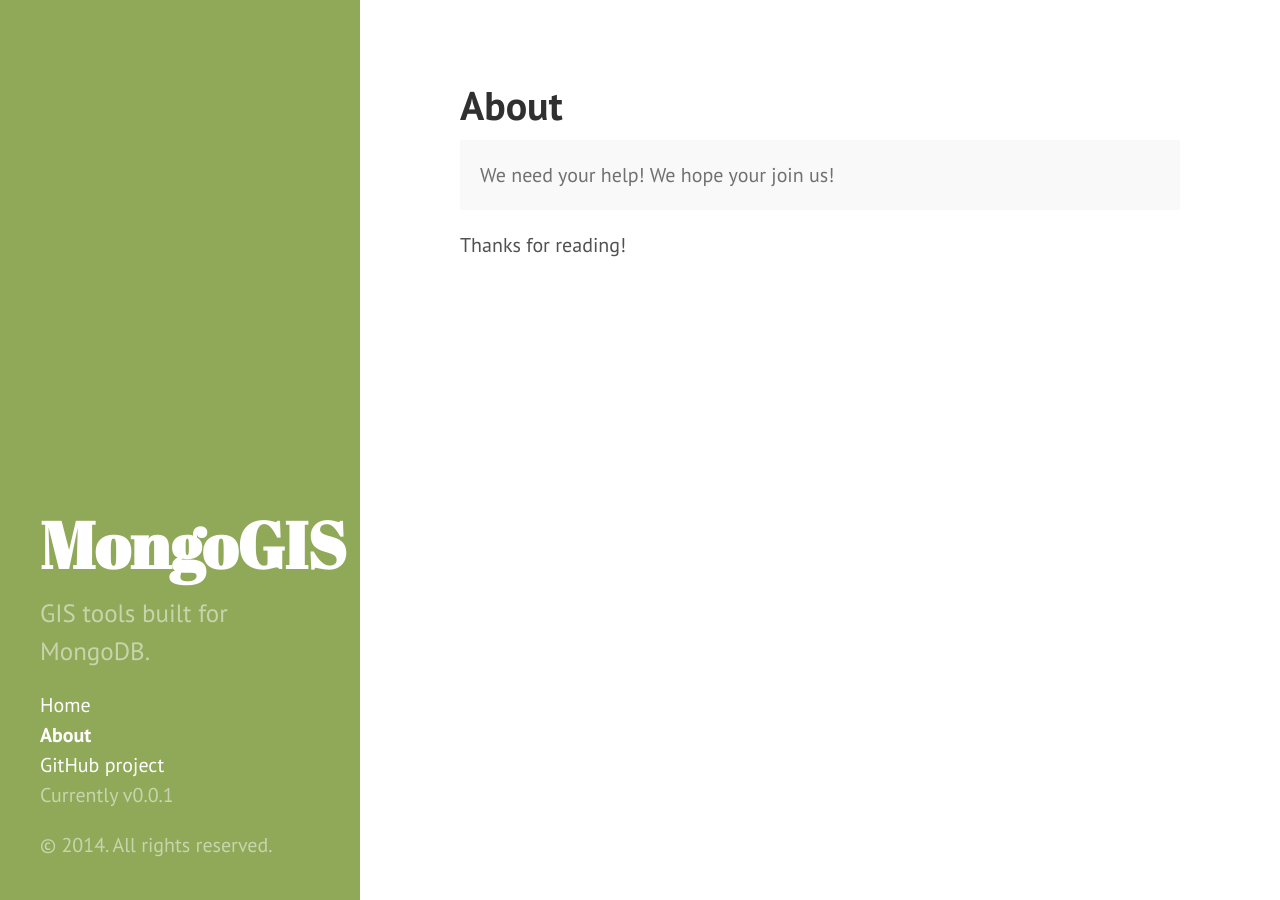
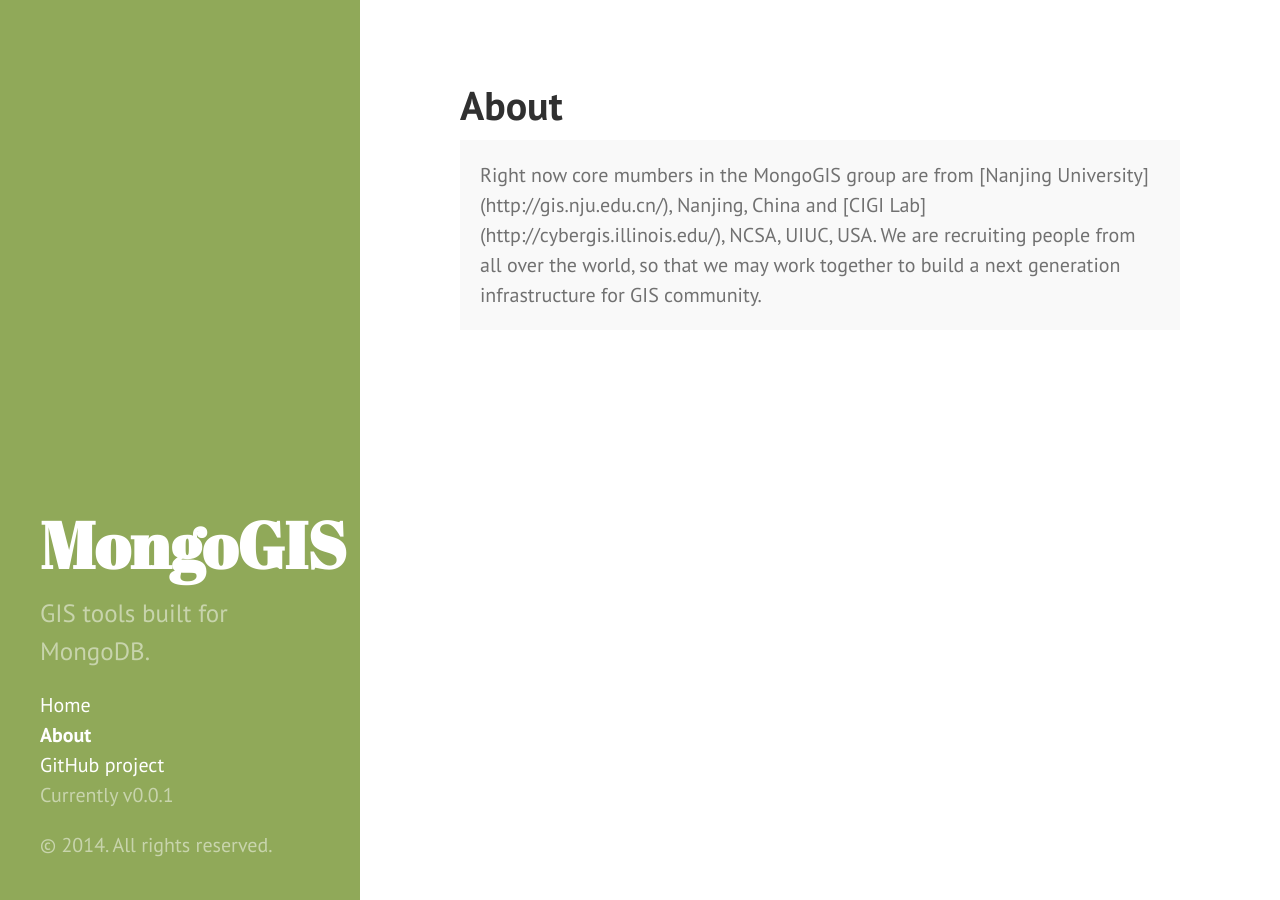
Before and after one commit to mongogis/mongogis.github.io, a Jekyll site: the page built from about.md, in a window 1280 px wide. Built offline with Jekyll 4.4.1, drawn with Linux system fonts in a browser that asks for light colours; Markdown is read by kramdown in place of the engine named in the settings.

Commit message:
Update about.md

```diff
--- a/about.md
+++ b/about.md
@@ -4,7 +4,5 @@ title: About
 ---
 
 <p class="message">
-  We need your help! We hope your join us!
+  Right now core mumbers in the MongoGIS group are from [Nanjing University] (http://gis.nju.edu.cn/), Nanjing, China and [CIGI Lab] (http://cybergis.illinois.edu/), NCSA, UIUC, USA. We are recruiting people from all over the world, so that we may work together to build a next generation infrastructure for GIS community.
 </p>
-
-Thanks for reading!
```
